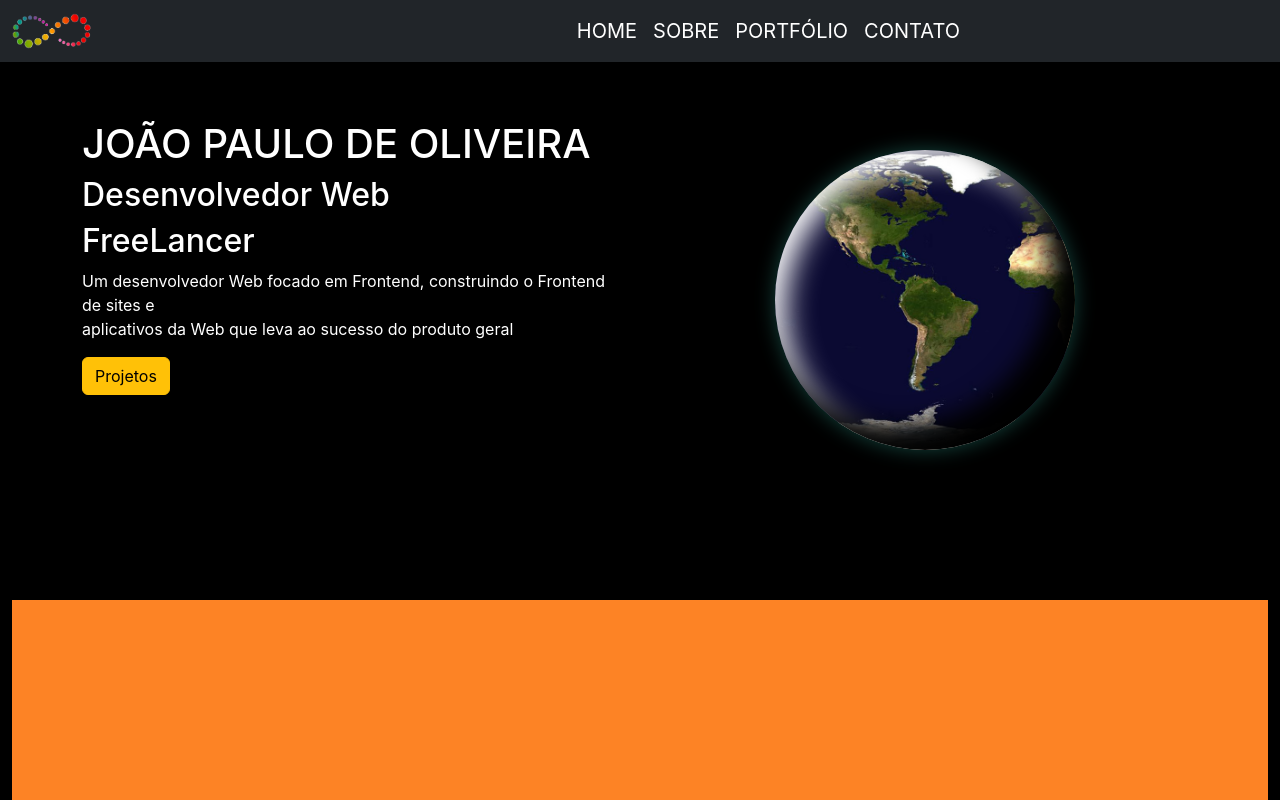
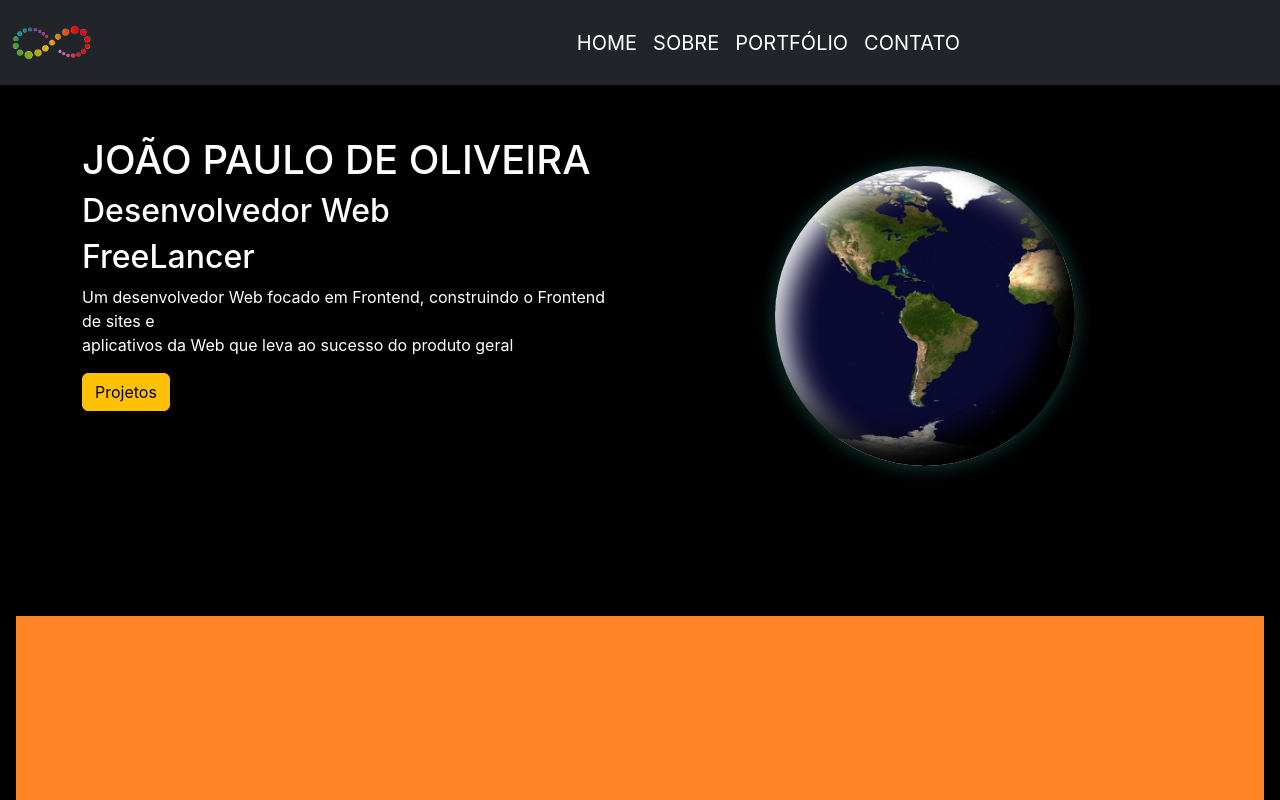
Before and after one commit to JoaoPauloOliveira80/amostra-site, a plain HTML site: page index.html in a window 1280 px wide. Shown: the top 800 px of the page. Drawn offline with nearby package versions, Linux system fonts and the light colour scheme.

Commit message:
navbar alterado  height

```diff
--- a/css/style.css
+++ b/css/style.css
@@ -6,20 +6,13 @@
        Cantarell, 'Open Sans', 'Helvetica Neue', sans-serif;
  }
 
-/*body{
+body{
     font-family: "Open Sans";
     background-color: #000 !important;
     background-repeat: no-repeat;
     background-size: cover;
     color: #6C7293;
 
-}*/
-
-body {
-    background-color: black !important;
-	font-family: 'Titillium Web', sans-serif;
-	margin: 0;
-    overflow-y: auto;
 }
 
 /*inicio pac-man*/
@@ -56,18 +49,14 @@ body {
 nav a:hover{
 
     color: aqua !important;
-    border: none;
-    border-bottom: 3px solid #FD8325;
-    opacity: 1
+
+}
+
+.navbar{
+    height: 85px;
 }
 nav a {
     color: white !important;
-
-
-
-
-
-
 }
 
 .navbar-nav{
--- a/index.html
+++ b/index.html
@@ -10,7 +10,8 @@
     <title>Home</title>
 </head>
 <body>
-    <div class="container-fluid ">
+
+    <div class="container-fluid w-auto p-3">
         <!-- Spinner Start -->
          <!--         <div id="spinner" class="show bg-dark position-fixed translate-middle w-100 vh-100 top-50 start-50 d-flex align-items-center justify-content-center">
             <div class="spinner-border text-primary" style="width: 3rem; height: 3rem;" role="status">
```
